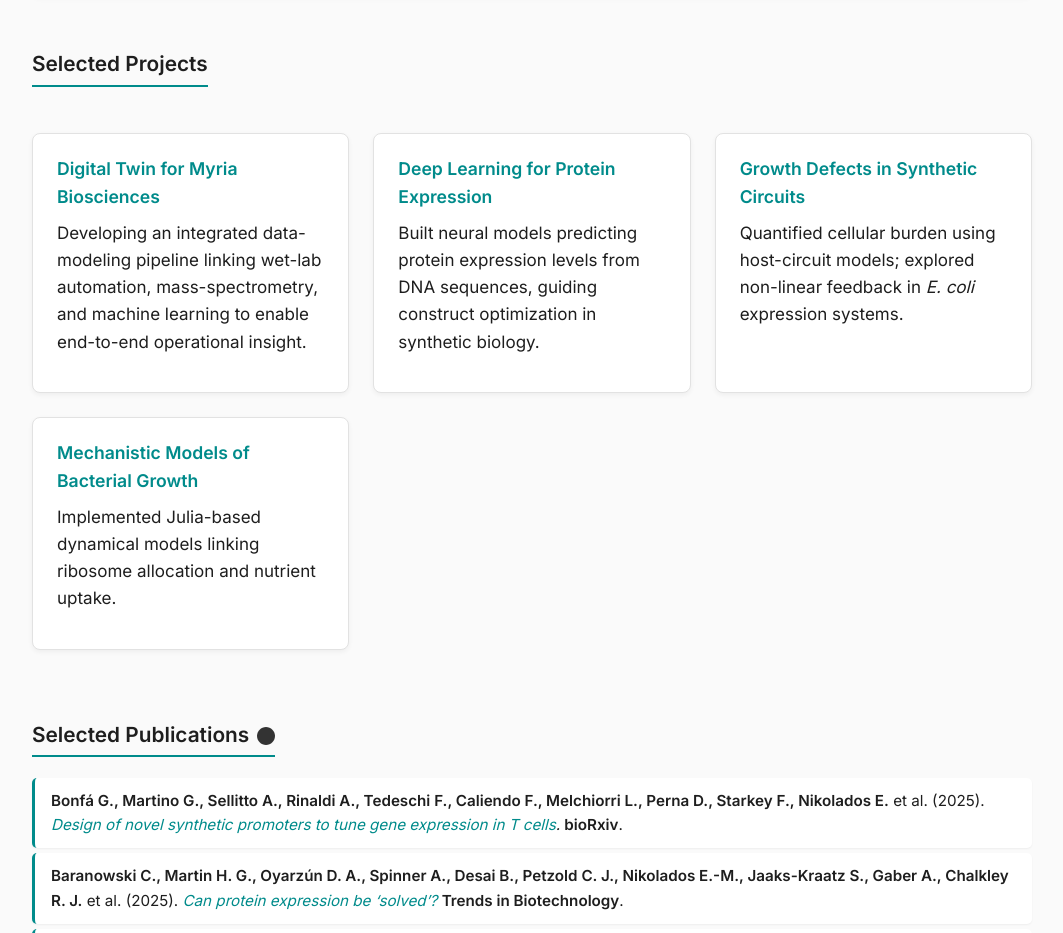
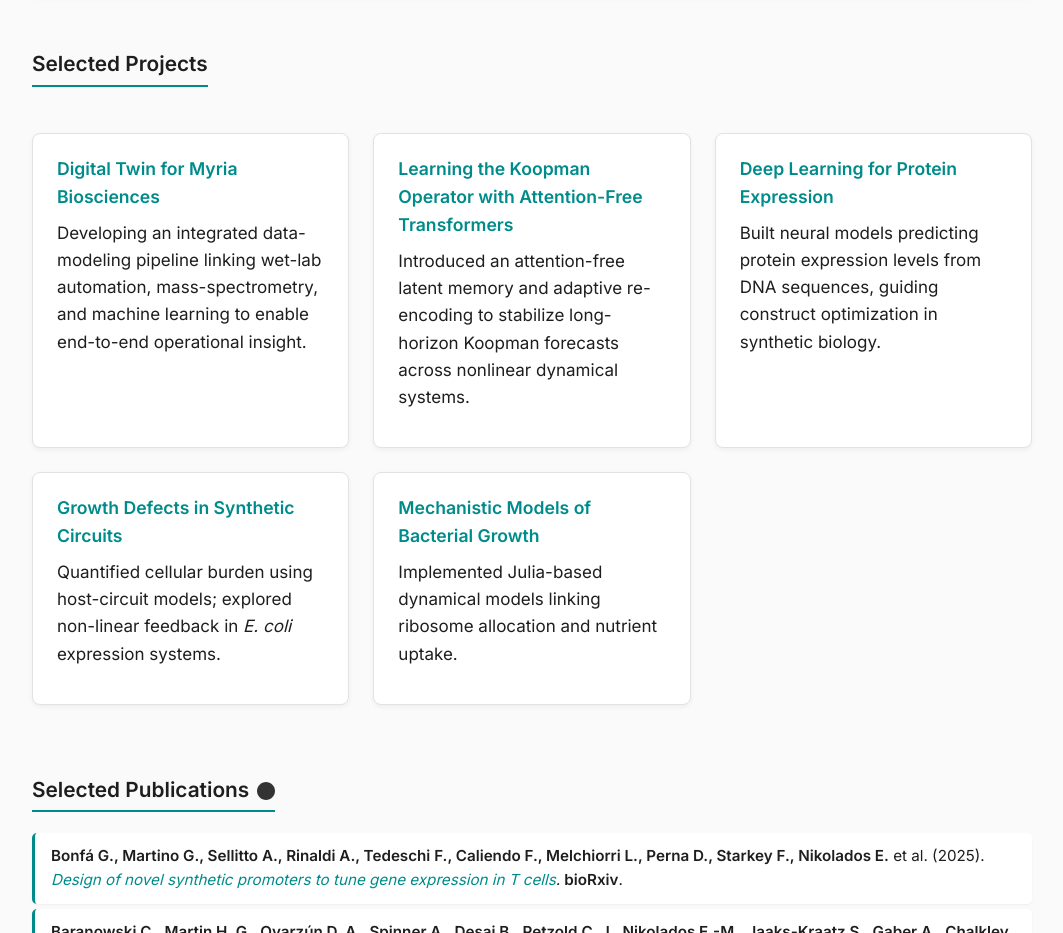
Before and after one commit to evanniko1/evanniko1.github.io, a plain HTML site: page index.html in a window 1280 px wide. Shown: the part 2060-2993 px from the top of the page, without its empty margins (108-1171 px from the left). Drawn offline with Linux system fonts and the light colour scheme.

Commit message:
Added new project.

```diff
--- a/index.html
+++ b/index.html
@@ -215,6 +215,11 @@
             mass-spectrometry, and machine learning to enable end-to-end operational insight.</p>
         </div>
         <div>
+          <h4>Learning the Koopman Operator with Attention-Free Transformers</h4>
+          <p>Introduced an attention-free latent memory and adaptive re-encoding
+             to stabilize long-horizon Koopman forecasts across nonlinear dynamical systems.</p>
+        </div>
+        <div>
           <h4>Deep Learning for Protein Expression</h4>
           <p>Built neural models predicting protein expression levels from DNA sequences,
             guiding construct optimization in synthetic biology.</p>
```
